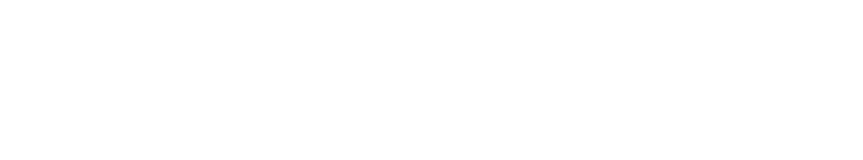
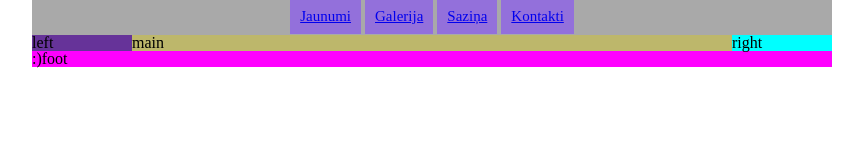
Before and after one commit to mdbernhards/monitori, a plain HTML site: page galerija.html in a window 1280 px wide. Shown: the whole page, without its empty margins (208-1071 px from the left). Drawn offline with Linux system fonts and the light colour scheme.

Commit message:
Parkopeju majaslapas karkasu uz citiem .html failiem

```diff
--- a/galerija.html
+++ b/galerija.html
@@ -2,9 +2,24 @@
 <html lang="en">
 <head>
     <meta charset="UTF-8">
-    <title>Title</title>
+    <title>PC monitori</title>
+    <link rel="stylesheet" href="css/reset.css">
+    <link rel="stylesheet" href="css/style.css">
 </head>
 <body>
-
+<div class="mainbox">
+    <div class="menu">
+        <ul>
+            <li><a href="index.html" class="active">Jaunumi</a></li>
+            <li><a href="galerija.html">Galerija</a></li>
+            <li><a href="sazina.html">Saziņa</a></li>
+            <li><a href="kontakti.html">Kontakti</a></li>
+        </ul>
+    </div>
+    <div class="leftside">left</div>
+    <div class="main">main</div>
+    <div class="rightside">right</div>
+    <div class="footer">:)foot</div>
+</div>
 </body>
 </html>
```
Also changed, not shown: kontakti.html (+17 -2 lines), sazina.html (+17 -2 lines).
